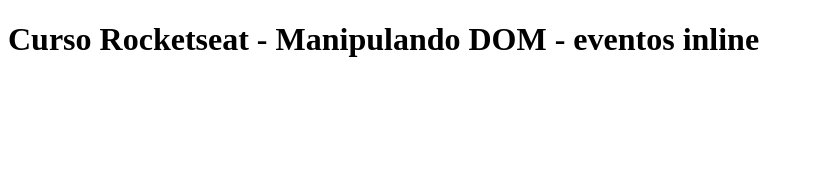
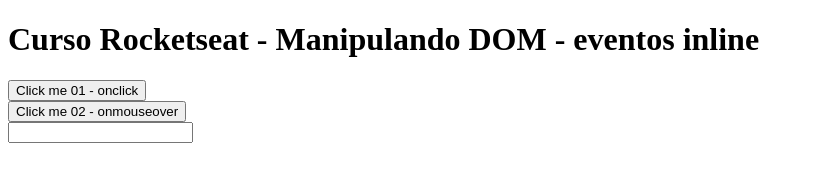
Before and after one commit to andrerco001/rck-cursos-skylab, a plain HTML site: page javascript-curso/manipulando-dom/eventos-inline.html in a window 1280 px wide. Shown: the whole page, without its empty margins (0-814 px from the left). Drawn offline with Linux system fonts and the light colour scheme.

Commit message:
Manipulando DOM - eventos inline

```diff
--- a/javascript-curso/manipulando-dom/eventos-inline.html
+++ b/javascript-curso/manipulando-dom/eventos-inline.html
@@ -7,8 +7,24 @@
     <body>
         <h1>Curso Rocketseat - Manipulando DOM - eventos inline</h1>
 
+        <div>
+            <button onclick="showAlert()">Click me 01 - onclick</button>
+
+        </div>
+
+        <div>
+            <button onmouseover="showAlert()">Click me 02 - onmouseover</button>
+        </div>
+
+        <div>
+            <input type="text" onkeypress="showAlert()">
+        </div>
+
         <script>
 
+            function showAlert(){
+                alert('Eventos inline - Manipulando DOM');
+            }
 
         </script>
     </body>
```
